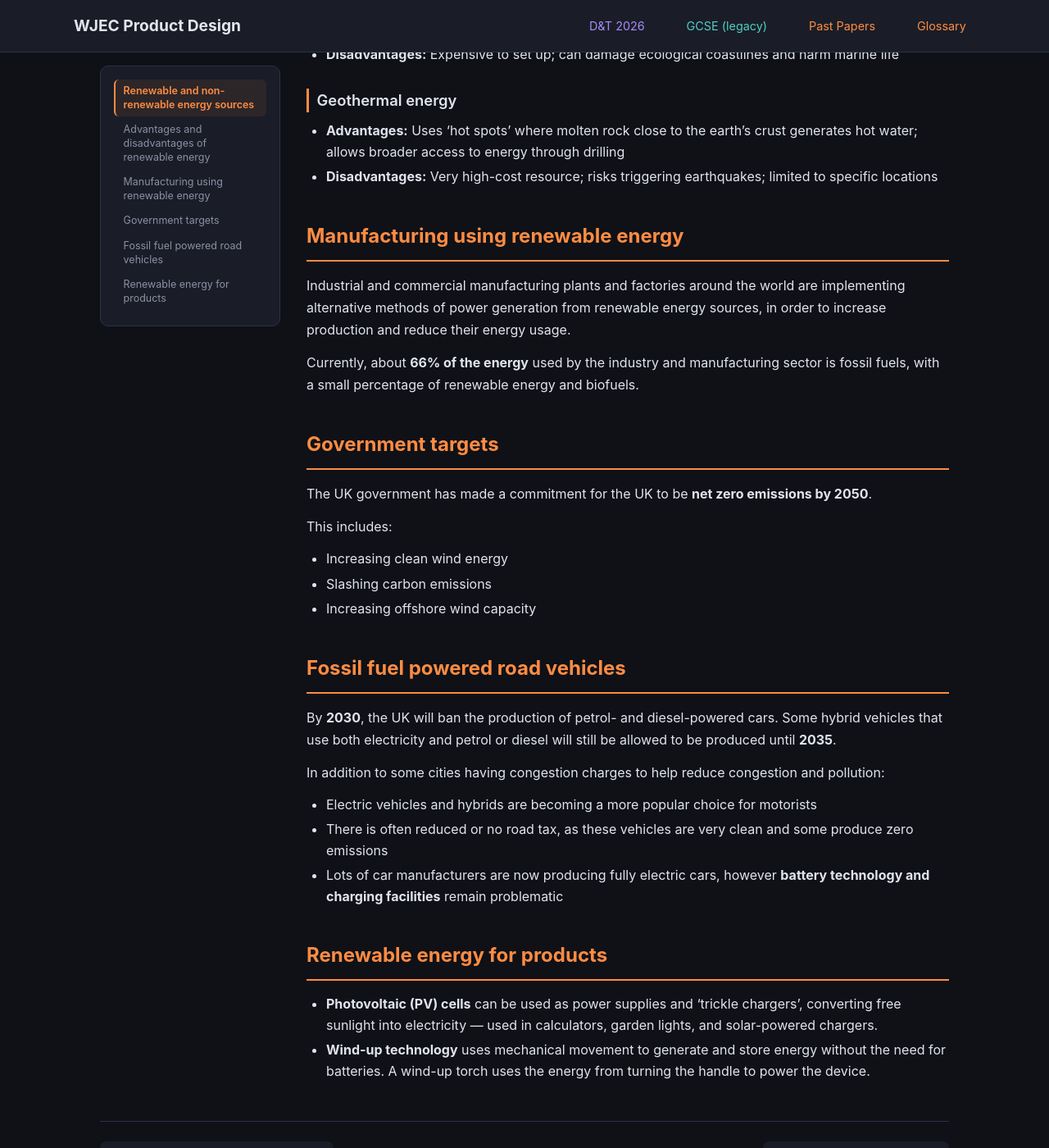
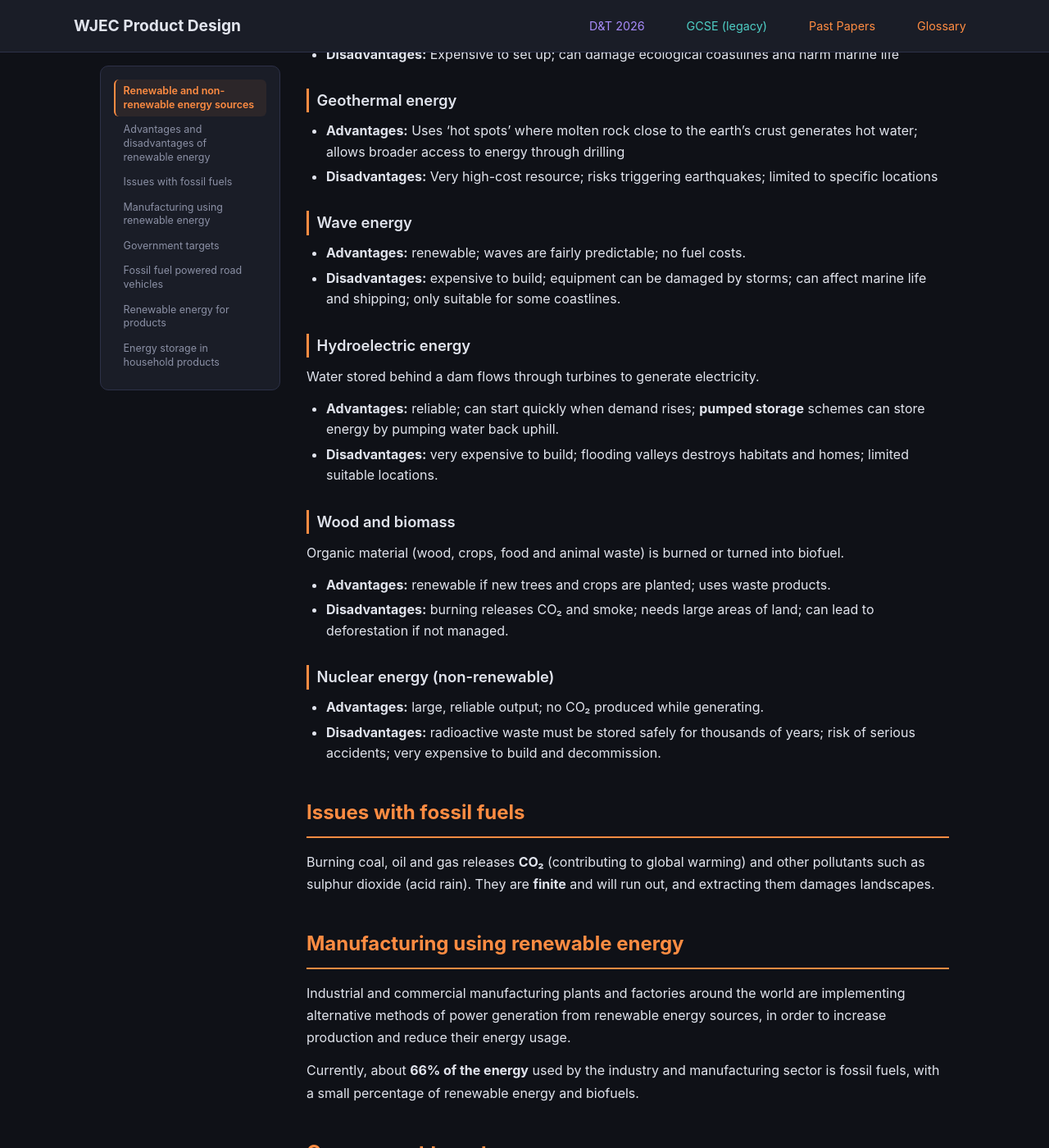
Before and after one commit to jase1979/pd, a Jekyll site: the page built from gcse/unit1/energy/index.md, in a window 1280 px wide and 1400 px high, scrolled down 1188 px. Shown: the whole window at 82% size. Built offline with Jekyll 4.4.1, drawn with Linux system fonts in a browser that asks for light colours; some of the changed text lies outside the part shown.

Commit message:
fix(gcse/energy): correct 2030 vehicle ban wording; add wave, hydro, biomass, nuclear, fossil fuel issues and energy storage
Co-Authored-By: Claude Opus 5.5 <noreply@anthropic.com>
Claude-Session: https://claude.ai/code/session_01LJMx1XZw8ZeE2Q4pVsVDL4

```diff
--- a/gcse/unit1/energy/index.md
+++ b/gcse/unit1/energy/index.md
@@ -36,6 +36,27 @@ There are two types of energy sources — **renewable** and **non-renewable**.
 - **Advantages:** Uses 'hot spots' where molten rock close to the earth's crust generates hot water; allows broader access to energy through drilling
 - **Disadvantages:** Very high-cost resource; risks triggering earthquakes; limited to specific locations
 
+### Wave energy
+- **Advantages:** renewable; waves are fairly predictable; no fuel costs.
+- **Disadvantages:** expensive to build; equipment can be damaged by storms; can affect marine life and shipping; only suitable for some coastlines.
+
+### Hydroelectric energy
+Water stored behind a dam flows through turbines to generate electricity.
+- **Advantages:** reliable; can start quickly when demand rises; **pumped storage** schemes can store energy by pumping water back uphill.
+- **Disadvantages:** very expensive to build; flooding valleys destroys habitats and homes; limited suitable locations.
+
+### Wood and biomass
+Organic material (wood, crops, food and animal waste) is burned or turned into biofuel.
+- **Advantages:** renewable if new trees and crops are planted; uses waste products.
+- **Disadvantages:** burning releases CO₂ and smoke; needs large areas of land; can lead to deforestation if not managed.
+
+### Nuclear energy (non-renewable)
+- **Advantages:** large, reliable output; no CO₂ produced while generating.
+- **Disadvantages:** radioactive waste must be stored safely for thousands of years; risk of serious accidents; very expensive to build and decommission.
+
+## Issues with fossil fuels
+Burning coal, oil and gas releases **CO₂** (contributing to global warming) and other pollutants such as sulphur dioxide (acid rain). They are **finite** and will run out, and extracting them damages landscapes.
+
 ## Manufacturing using renewable energy
 
 Industrial and commercial manufacturing plants and factories around the world are implementing alternative methods of power generation from renewable energy sources, in order to increase production and reduce their energy usage.
@@ -53,7 +74,7 @@ This includes:
 
 ## Fossil fuel powered road vehicles
 
-By **2030**, the UK will ban the production of petrol- and diesel-powered cars. Some hybrid vehicles that use both electricity and petrol or diesel will still be allowed to be produced until **2035**.
+From **2030**, the sale of new petrol- and diesel-powered cars will be banned in the UK. Some new hybrid vehicles that use both electricity and petrol or diesel can still be sold until **2035**.
 
 In addition to some cities having congestion charges to help reduce congestion and pollution:
 
@@ -65,3 +86,10 @@ In addition to some cities having congestion charges to help reduce congestion a
 
 - **Photovoltaic (PV) cells** can be used as power supplies and 'trickle chargers', converting free sunlight into electricity — used in calculators, garden lights, and solar-powered chargers.
 - **Wind-up technology** uses mechanical movement to generate and store energy without the need for batteries. A wind-up torch uses the energy from turning the handle to power the device.
+
+## Energy storage in household products
+
+- **Disposable batteries** (e.g. alkaline) — cheap and convenient, but create waste and contain harmful chemicals.
+- **Rechargeable batteries** (e.g. lithium-ion, NiMH) — cost more at first but can be reused hundreds of times; used in phones, laptops, power tools and electric cars.
+- **Mains electricity** — constant supply for products that are not portable.
+- **Solar / PV** — free energy from sunlight, often used to recharge a built-in battery.
```
